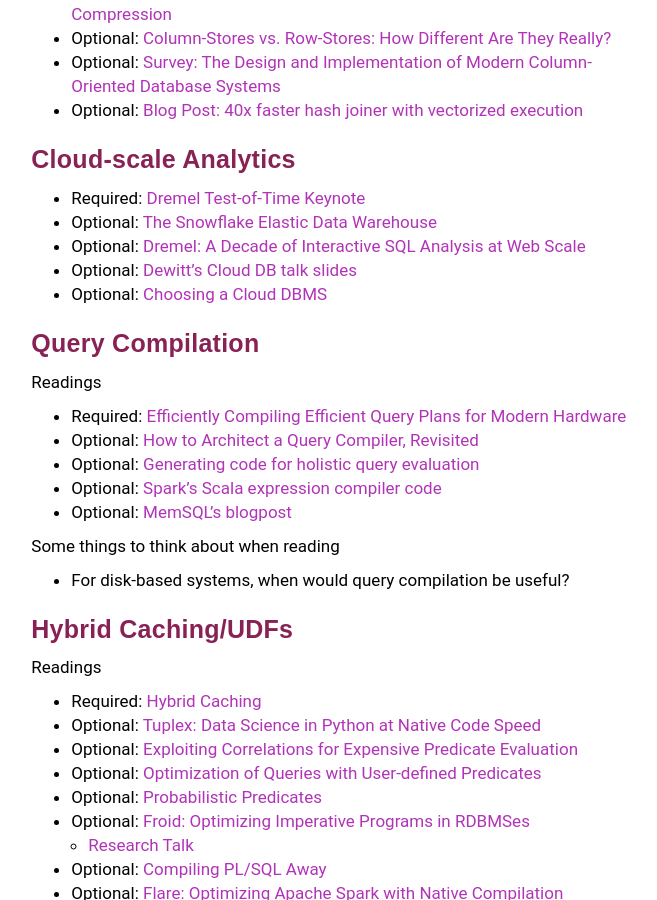
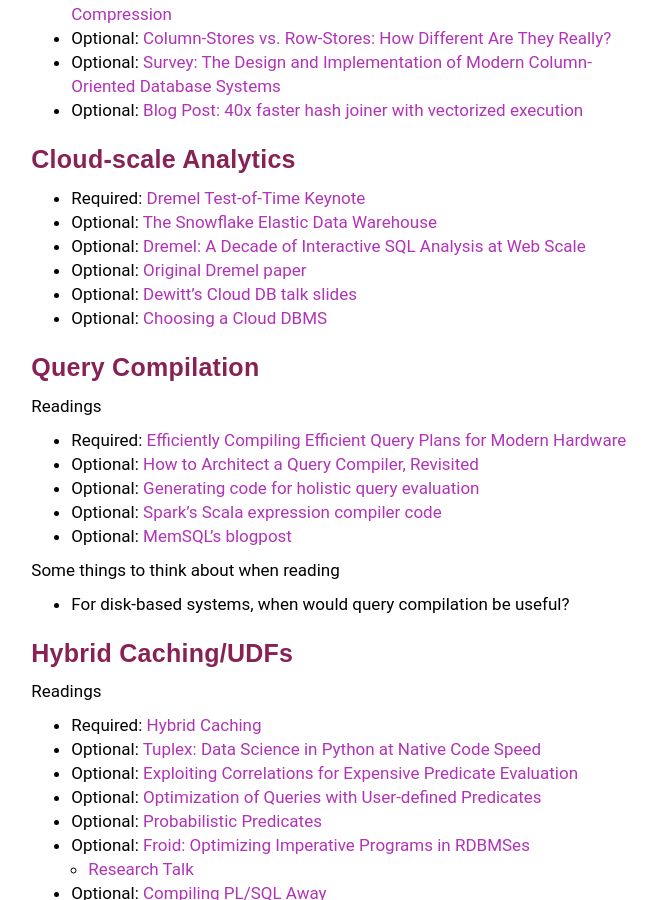
Before and after one commit to w6113/website_fall2020, a Jekyll site: the page built from papers.md, in a window 1280 px wide and 900 px high, scrolled down 3042 px. Shown: the whole window, without its empty margins (293-950 px from the left). Built offline with Jekyll 4.4.1, drawn with Linux system fonts in a browser that asks for light colours; our own code applies the rules of GitHub Pages for plain Markdown files.

Commit message:
lazy commit msg

```diff
--- a/papers.md
+++ b/papers.md
@@ -143,6 +143,7 @@
 * Required: [Dremel Test-of-Time Keynote](https://www.youtube.com/watch?v=9GutzPX6ufo)
 * Optional: [The Snowflake Elastic Data Warehouse](./files/papers/snowflake.pdf)
 * Optional: [Dremel: A Decade of Interactive SQL Analysis at Web Scale](http://www.vldb.org/pvldb/vol13/p3461-melnik.pdf)
+* Optional: [Original Dremel paper](https://dl.acm.org/doi/pdf/10.14778/1920841.1920886)
 * Optional: [Dewitt's Cloud DB talk slides](./files/papers/dewittclouddbtalk.pptx)
 * Optional: [Choosing a Cloud DBMS](./files/papers/choosingclouddb.pdf)
 
```
